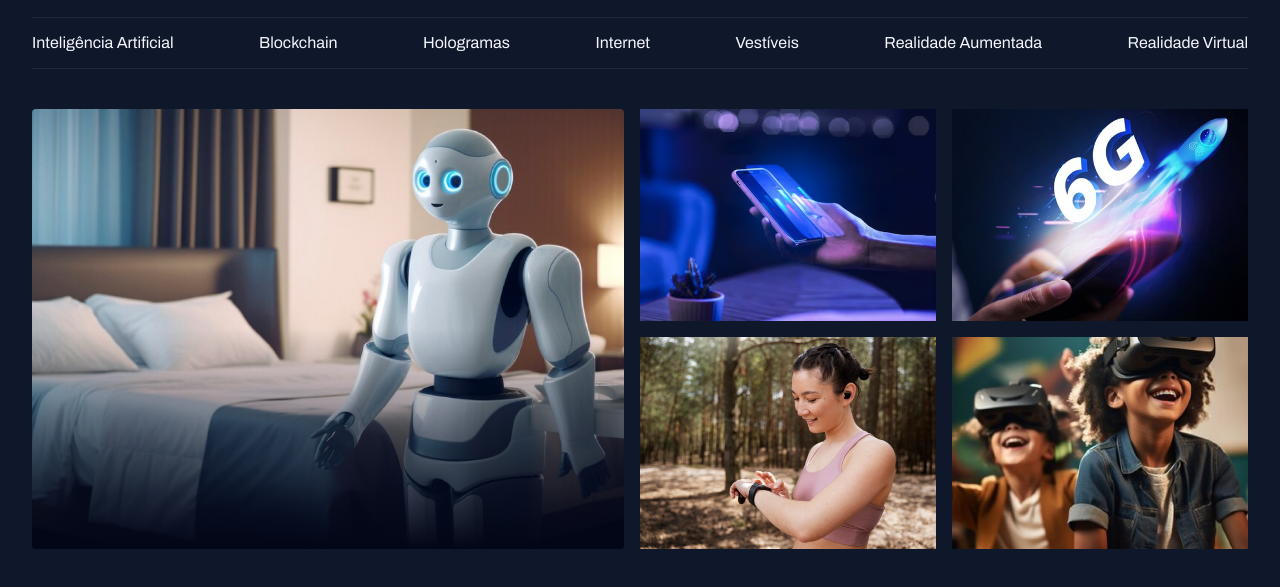
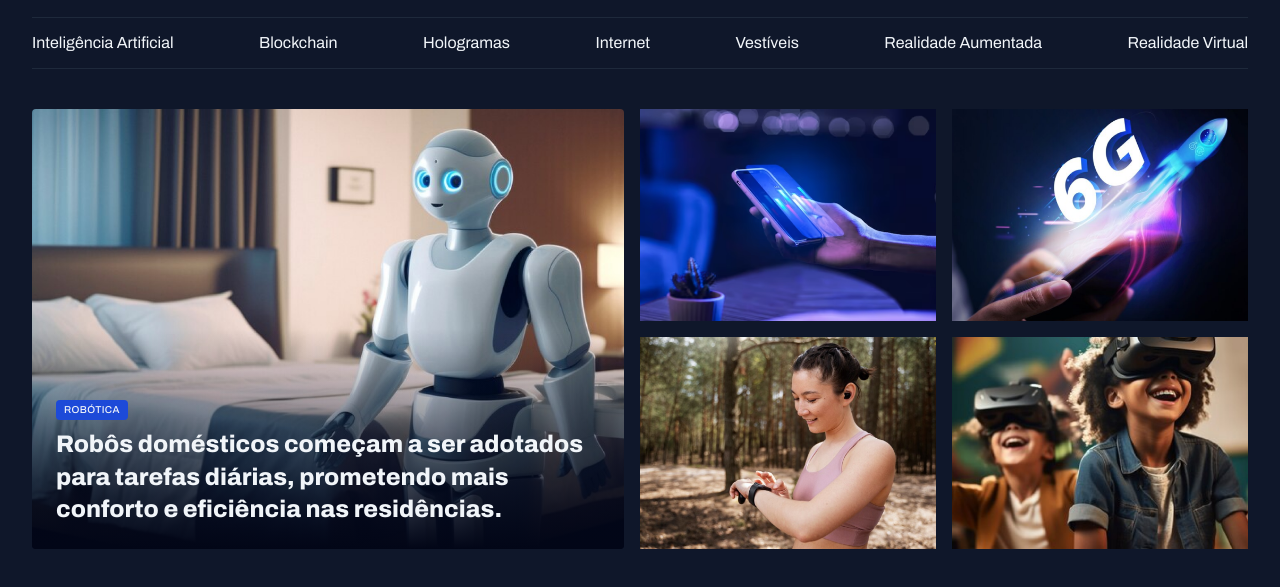
Before and after one commit to KarenGoelzer/PortalDeNotcias, a plain HTML site: page index.html in a window 1280 px wide. Shown: the part 55-642 px from the top of the page. Drawn offline with Linux system fonts and the light colour scheme.

Commit message:
Ajustando o conteúdo do card 1

```diff
--- a/index.html
+++ b/index.html
@@ -42,9 +42,16 @@
 
   <main class="grid container">
     <section id="featured" class="grid grid-flow-col gap-16">
-      <div class="card">
+      <figure class="card">
         <img src="assets/images/Image 01.png" alt="">
-      </div>
+
+        <figcaption>
+          <span class="content-tag">robótica</span>
+          <h2 class="text-2xl">
+            Robôs domésticos começam a ser adotados para tarefas diárias, prometendo mais conforto e eficiência nas residências.
+          </h2>
+        </figcaption>
+      </figure>
 
       <div class="grid grid-cols-2 gap-16">
 
--- a/styles/global.css
+++ b/styles/global.css
@@ -54,3 +54,20 @@ img{
 main{
   margin-top: 40px;
 }
+
+.content-tag{
+  display: inline-block;
+  background-color: var(--brand-color-dark);
+
+  padding: 4px 8px;
+  border-radius: 4px;
+  font: 500 10px/1.2 var(--font-family);
+  text-transform: uppercase;
+  letter-spacing: 0.04em;
+  color: var(--text-color-primary);
+
+  /*sombra da caixa*/
+  /*primeira medida é no eixo horizontal, segunda no eixo vertical, terceira é o desfoque e a quarta é a cor*/
+  box-shadow: 0px 4 px 16px rgba(2, 6, 23, 0.25);
+
+}
--- a/styles/sections.css
+++ b/styles/sections.css
@@ -21,5 +21,17 @@
         #020617 100%
       );
     }
+
+    figcaption{
+      position: absolute;
+      bottom: 0;
+
+      padding: 24px;
+
+      h2{
+        margin-top: 8px;
+      }
+    }
+
   }
 }
--- a/styles/utility.css
+++ b/styles/utility.css
@@ -14,3 +14,17 @@
 .gap-16{
   gap: 16px;
 }
+
+.text-2xl{
+  font: var(--h1);
+}
+.text-xl{
+  font: var(--h2);
+}
+.text-lg{
+  font: var(--h3);
+}
+
+.text-sm{
+  font: var(--text-sm);
+}
```
